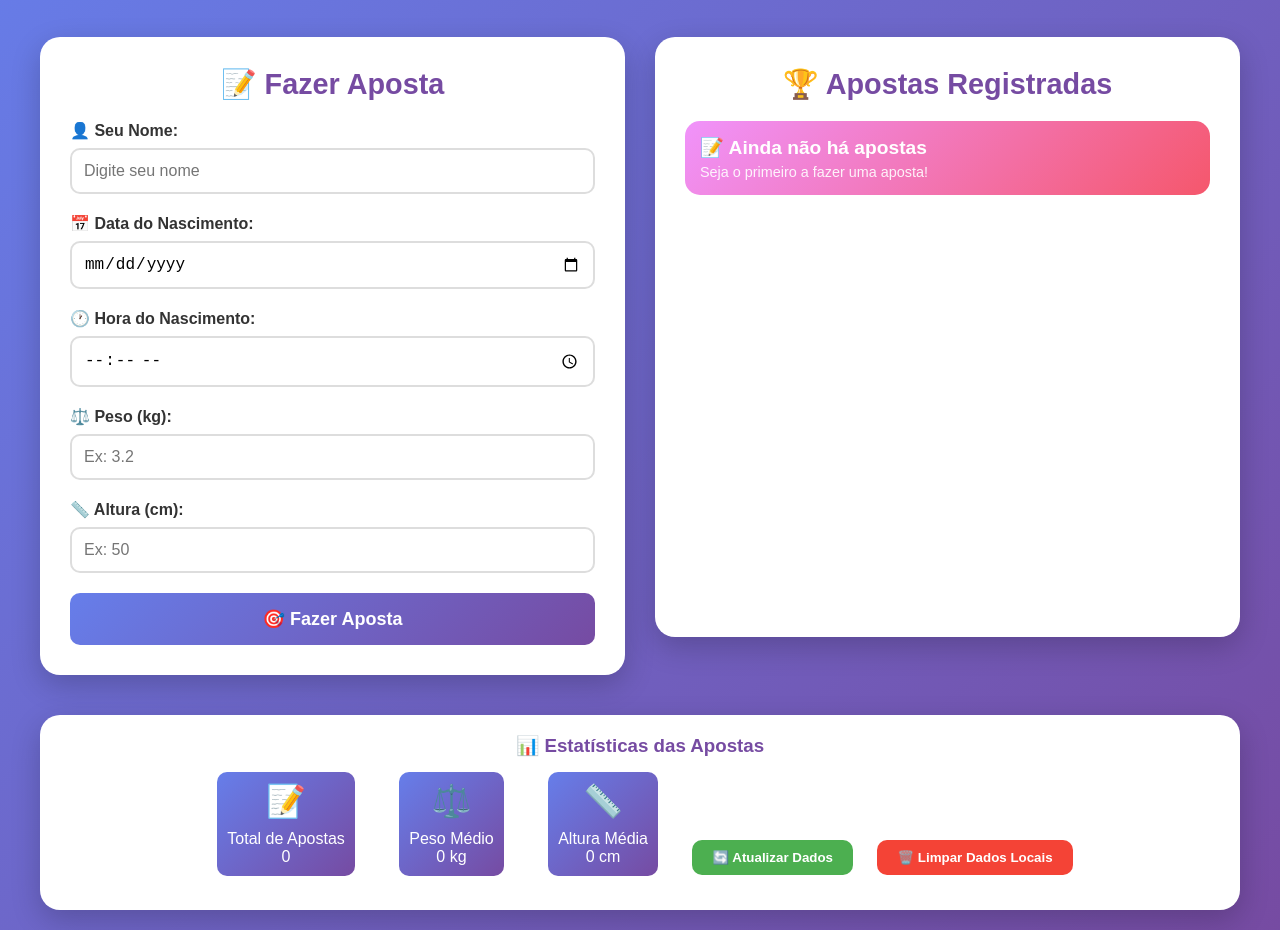
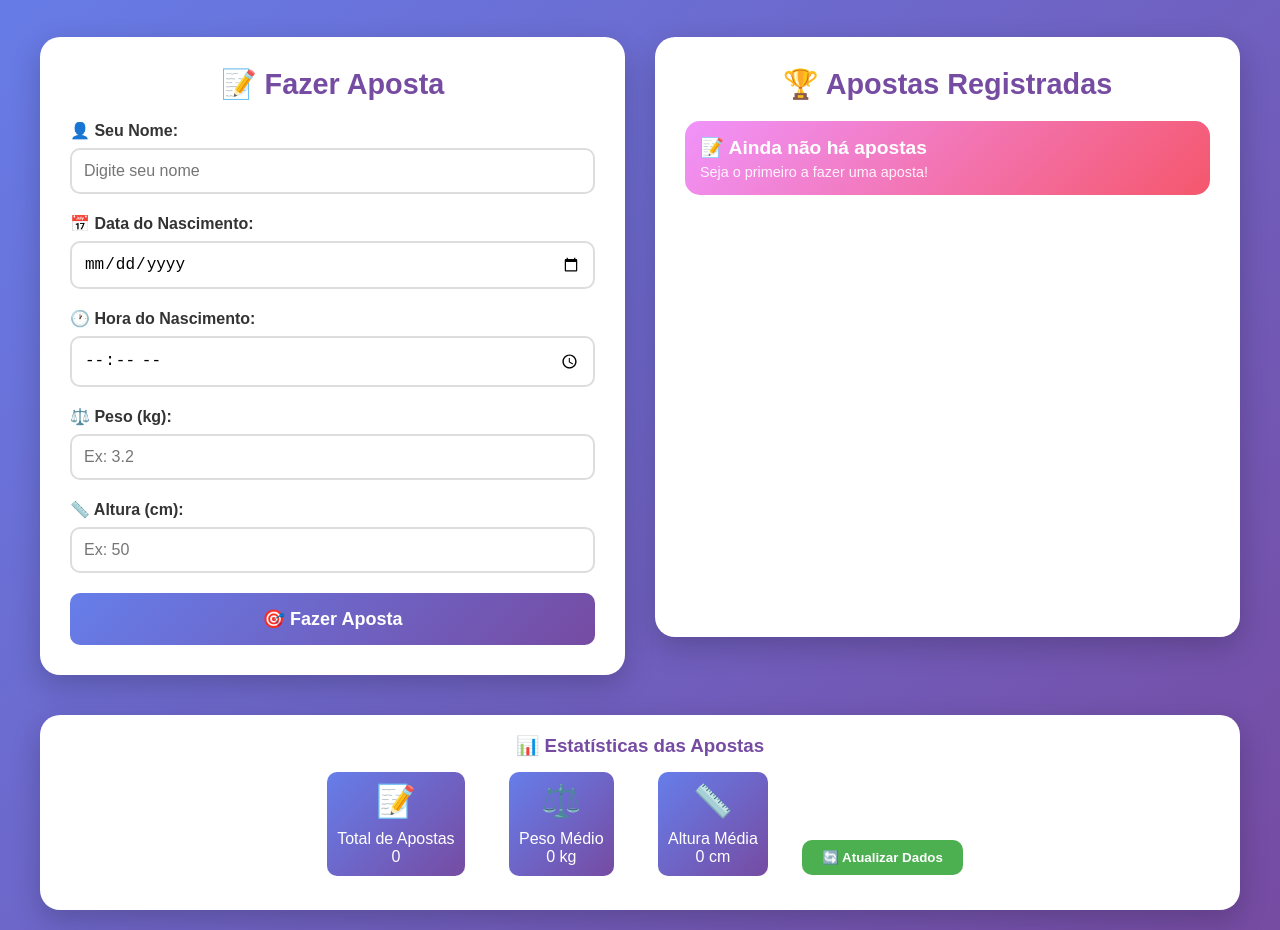
Before and after one commit to ntdyx/betbaby, a plain HTML site: page index.html in a window 1280 px wide. Shown: the part 111-1041 px from the top of the page. Drawn offline with Linux system fonts and the light colour scheme; no server answers; files whose address does not match are found by name.

Commit message:
index.html

```diff
--- a/index.html
+++ b/index.html
@@ -77,9 +77,6 @@
             <button onclick="loadFromGoogleSheets()" class="action-btn success">
                 🔄 Atualizar Dados
             </button>
-            <button onclick="clearAllBets()" class="action-btn danger">
-                🗑️ Limpar Dados Locais
-            </button>
         </div>
     </div>
 
```
